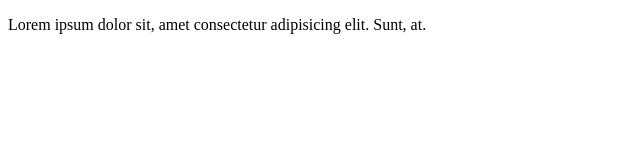
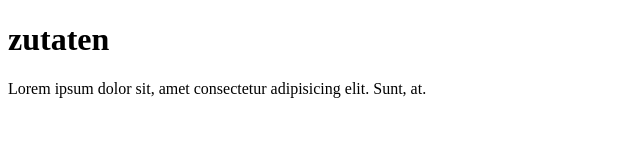
Before and after one commit to linaDAW/projekt2, a plain HTML site: page index.html in a window 1280 px wide. Shown: the whole page, without its empty margins (0-640 px from the left). Drawn offline with Linux system fonts and the light colour scheme.

Commit message:
zzeite update

```diff
--- a/index.html
+++ b/index.html
@@ -6,6 +6,7 @@
     <title>Document</title>
 </head>
 <body>
+    <h1>zutaten</h1>
    <p>Lorem ipsum dolor sit, amet consectetur adipisicing elit. Sunt, at.</p>
 </body>
 </html>
```
